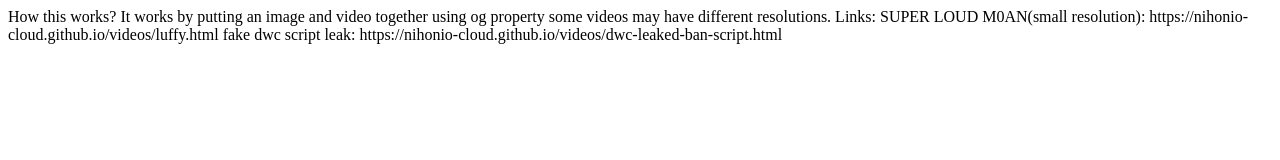
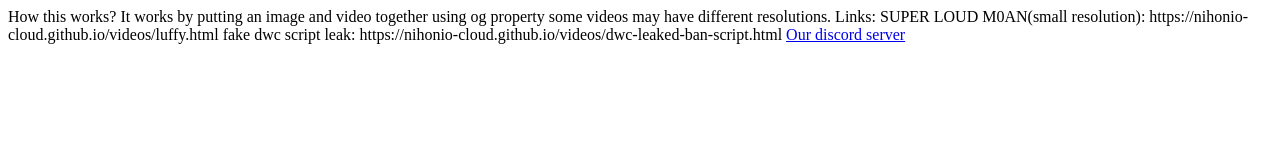
Before and after one commit to nihoniocloud/tabs, a plain HTML site: page troll-list.html in a window 1280 px wide. Drawn offline with Linux system fonts and the light colour scheme.

Commit message:
Update troll-list.html

```diff
--- a/troll-list.html
+++ b/troll-list.html
@@ -10,5 +10,8 @@ some videos may have different resolutions.
 
 Links:
 SUPER LOUD M0AN(small resolution): https://nihonio-cloud.github.io/videos/luffy.html
-fake dwc script leak: https://nihonio-cloud.github.io/videos/dwc-leaked-ban-script.html<body>
+fake dwc script leak: https://nihonio-cloud.github.io/videos/dwc-leaked-ban-script.html
+
+<a href="https://discord.gg/6QnsKddS89">Our discord server</a>
+<body>
 </html>
```
